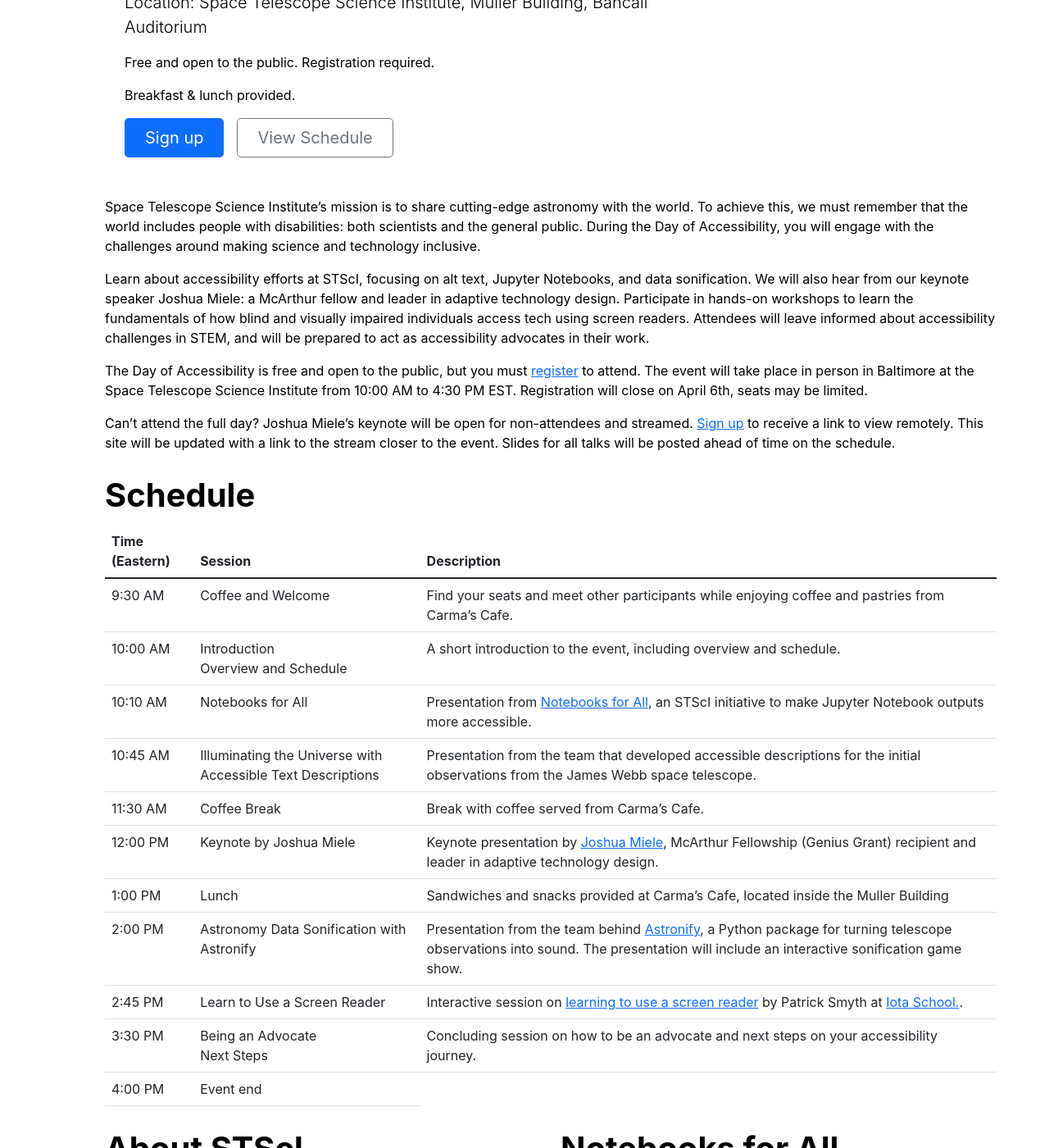
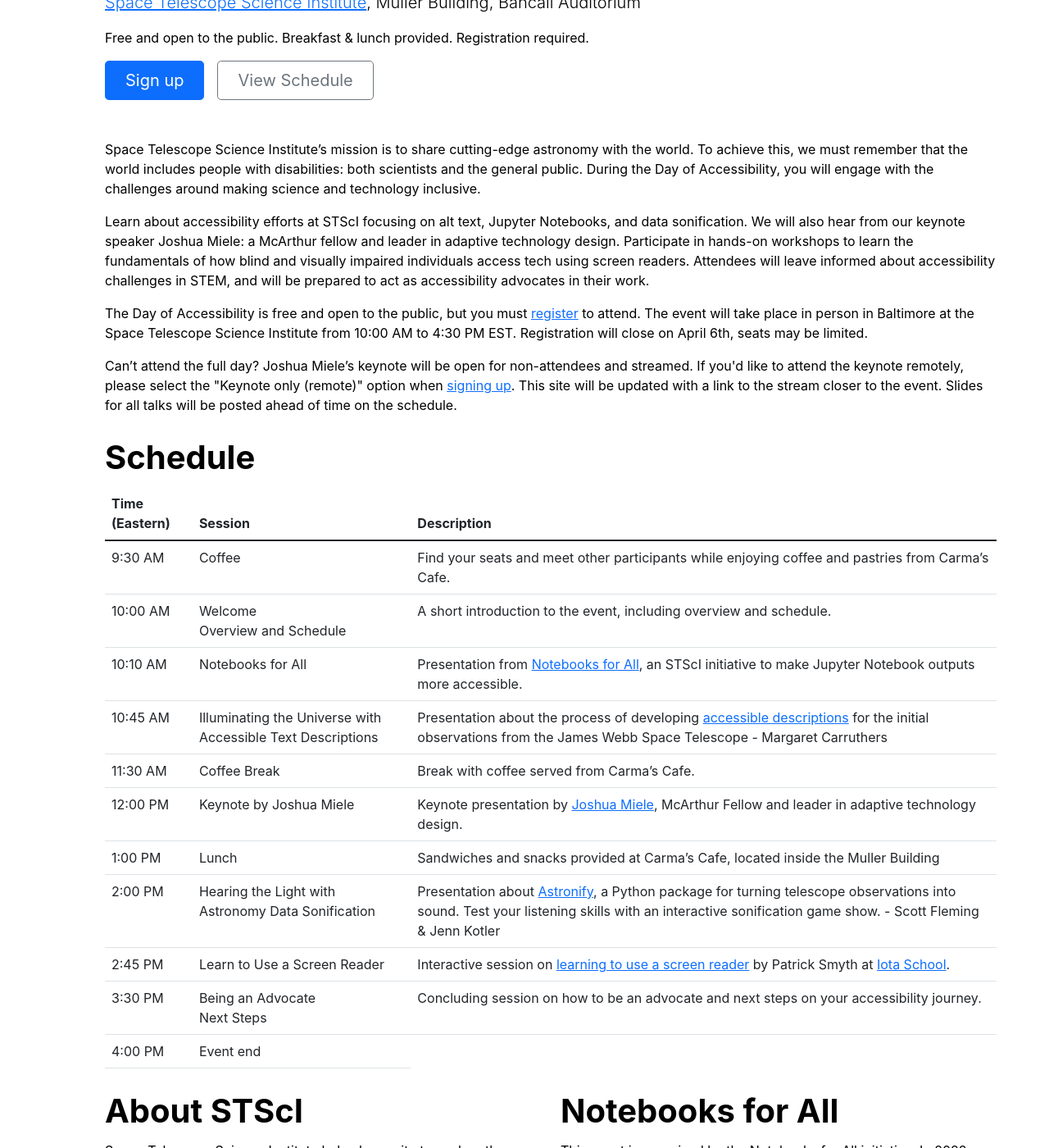
Before and after one commit to Iota-School/nonvisual_data_science_workshops, a Jekyll site: the page built from index.html, in a window 1280 px wide and 1400 px high, scrolled down 262 px. Shown: the whole window at 82% size. Built offline with Jekyll 4.4.1, drawn with Linux system fonts in a browser that asks for light colours; some of the changed text lies outside the part shown.

Commit message:
Edits to index page and footer

```diff
--- a/_includes/footer.html
+++ b/_includes/footer.html
@@ -7,9 +7,6 @@
   <div class="row align-items-center">
     <div class="col">
       <img style="width:inherit" src="assets/images/STlogo.svg" class="d-block mx-lg-auto img-fluid" alt="Space Telescope Science Institute logo" loading="lazy">
-    </div>
-    <div class="col">
-      <img style="width:inherit" src="assets/images/quansight.png" class="d-block mx-lg-auto img-fluid" alt="Quansight partner logo" loading="lazy">
     </div>
     <div class="col">
       <img style="width:inherit" src="assets/images/iota.svg" class="d-block mx-lg-auto img-fluid" alt="Iota partner logo" loading="lazy">
--- a/index.html
+++ b/index.html
@@ -13,7 +13,7 @@
 	<!-- <img style="width: 20rem" src="assets/images/stsci_logo.png" class="d-block mx-lg-auto img-fluid" alt="Space Telescope Science Institute logo" width="700" height="500" loading="lazy"> -->
 
       </div>
-      <div class="col-lg-8">
+      <div style="padding:0" class="col-lg-8">
         <h1 class="display-5 fw-bold lh-1 mb-3">
 	  Day of Accessibility
 	</h1>
@@ -22,18 +22,15 @@
         <p class="lead">
 	  Hosted by Space Telescope Science Institute
 </p>
-        <p class="lead">Date: April 13, 2023</p>
+        <p class="lead">April 13, 2023</p>
         <p class="lead">
-	  Time: 10:00 AM EST - 4:00 PM EST
+	  10:00 AM - 4:00 PM EST
 	  </p>
         <p class="lead">
-	  Location: Space Telescope Science Institute, Muller Building, Bahcall Auditorium
+	  <a href="https://www.google.com/maps/place/Space+Telescope+Science+Institute/@39.3327417,-76.6233669,17z/data=!3m1!4b1!4m6!3m5!1s0x89c8052125fc4f7b:0xcf811ae53d5f8d2b!8m2!3d39.3327417!4d-76.6233669!16s%2Fg%2F1yp1b9fkm" target="_blank">Space Telescope Science Institute</a>, Muller Building, Bahcall Auditorium
 	</p>
 	<p>
-	  Free and open to the public. Registration required.
-	</p>
-	<p>
-	  Breakfast & lunch provided.
+	  Free and open to the public. Breakfast & lunch provided. Registration required.
 	</p>
         <div class="d-grid gap-2 d-md-flex justify-content-md-start">
           <a target="_blank" href="https://docs.google.com/forms/d/e/1FAIpQLScoUY7GAMFjBm7khXkW4SppA3J2nmZ68c4xCjHKB9Km-idBkg/viewform?usp=sf_link"><button type="button" class="btn btn-primary btn-lg px-4 me-md-2">Sign up</button></a>
@@ -49,13 +46,13 @@
     Space Telescope Science Institute’s mission is to share cutting-edge astronomy with the world. To achieve this, we must remember that the world includes people with disabilities: both scientists and the general public. During the Day of Accessibility, you will engage with the challenges around making science and technology inclusive.
   </p>
   <p>
-    Learn about accessibility efforts at STScI, focusing on alt text, Jupyter Notebooks, and data sonification. We will also hear from our keynote speaker Joshua Miele: a McArthur fellow and leader in adaptive technology design. Participate in hands-on workshops to learn the fundamentals of how blind and visually impaired individuals access tech using screen readers. Attendees will leave informed about accessibility challenges in STEM, and will be prepared to act as accessibility advocates in their work.
+    Learn about accessibility efforts at STScI focusing on alt text, Jupyter Notebooks, and data sonification. We will also hear from our keynote speaker Joshua Miele: a McArthur fellow and leader in adaptive technology design. Participate in hands-on workshops to learn the fundamentals of how blind and visually impaired individuals access tech using screen readers. Attendees will leave informed about accessibility challenges in STEM, and will be prepared to act as accessibility advocates in their work.
   </p>
   <p>
     The Day of Accessibility is free and open to the public, but you must <a target="_blank" href=https://docs.google.com/forms/d/e/1FAIpQLScoUY7GAMFjBm7khXkW4SppA3J2nmZ68c4xCjHKB9Km-idBkg/viewform?usp=sf_link">register</a> to attend. The event will take place in person in Baltimore at the Space Telescope Science Institute from 10:00 AM to 4:30 PM EST. Registration will close on April 6th, seats may be limited.
   </p>
   <p>
-    Can’t attend the full day? Joshua Miele’s keynote will be open for non-attendees and streamed. <a href="https://docs.google.com/forms/d/e/1FAIpQLScQ8IaOZpNJYWuySXqsX11F_N5t3XR96Pkjx-jcS1imW2G8Ew/viewform?usp=sf_link">Sign up</a> to receive a link to view remotely. This site will be updated with a link to the stream closer to the event. Slides for all talks will be posted ahead of time on the schedule.
+    Can’t attend the full day? Joshua Miele’s keynote will be open for non-attendees and streamed. If you'd like to attend the keynote remotely, please select the "Keynote only (remote)" option when <a href="https://docs.google.com/forms/d/e/1FAIpQLScoUY7GAMFjBm7khXkW4SppA3J2nmZ68c4xCjHKB9Km-idBkg/viewform" target="_blank">signing up</a>. This site will be updated with a link to the stream closer to the event. Slides for all talks will be posted ahead of time on the schedule.
   </p>
 
 </section>
@@ -77,7 +74,7 @@
     <tr>
       <td>9:30 AM</td>
       <td>
-	    Coffee and Welcome
+	    Coffee
       </td>
       <td>
 	Find your seats and meet other participants while enjoying coffee and pastries from Carma’s Cafe.
@@ -88,7 +85,7 @@
       <td>
 	<ul>
 	  <li>
-	  Introduction
+	  Welcome
 	  </li>
 	  <li>
 	Overview and Schedule
@@ -107,7 +104,7 @@
 	Notebooks for All
       </td>
       <td>
-	Presentation from <a href="https://github.com/Iota-School/notebooks-for-all">Notebooks for All</a>, an STScI initiative to make Jupyter Notebook outputs more accessible.
+	Presentation from <a target="_blank" href="https://github.com/Iota-School/notebooks-for-all">Notebooks for All</a>, an STScI initiative to make Jupyter Notebook outputs more accessible.
       </td>
 
     </tr>
@@ -117,7 +114,7 @@
 	Illuminating the Universe with Accessible Text Descriptions
       </td>
       <td>
-	Presentation from the team that developed accessible descriptions for the initial observations from the James Webb space telescope.
+	Presentation about the process of developing <a target="_blank" href="https://www.npr.org/2022/07/22/1112878868/webb-telescope-alt-text-visually-impaired">accessible descriptions</a> for the initial observations from the James Webb Space Telescope - Margaret Carruthers
       </td>
     </tr>
     <tr>
@@ -131,7 +128,7 @@
       <td>12:00 PM</td>
       <td>Keynote by Joshua Miele</td>
       <td>
-	Keynote presentation by <a target="_blank" href="https://www.macfound.org/fellows/class-of-2021/joshua-miele#searchresults">Joshua Miele</a>, McArthur Fellowship (Genius Grant) recipient and leader in adaptive technology design.
+	Keynote presentation by <a href="https://www.macfound.org/fellows/class-of-2021/joshua-miele#searchresults" target="_blank">Joshua Miele</a>, McArthur Fellow and leader in adaptive technology design.
       </td>
     </tr>
       <td>1:00 PM</td>
@@ -143,10 +140,11 @@
     <tr>
       <td>2:00 PM</td>
       <td>
-	Astronomy Data Sonification with Astronify
+	Hearing the Light with Astronomy Data Sonification
       </td>
       <td>
-	Presentation from the team behind <a href="https://astronify.readthedocs.io/en/latest/">Astronify</a>, a Python package for turning telescope observations into sound. The presentation will include an interactive sonification game show.
+	Presentation about  <a target="_blank" href="https://astronify.readthedocs.io/en/latest/
+">Astronify</a>, a Python package for turning telescope observations into sound. Test your listening skills with an interactive sonification game show. - Scott Fleming & Jenn Kotler
       </td>
     </tr>
 
@@ -154,7 +152,7 @@
       <td>2:45 PM</td>
       <td>Learn to Use a Screen Reader</td>
       <td>
-	Interactive session on <a href="https://iotaschool.com/resource/sequence/u/patrick/s/screen-reader-fundamentals-with-voiceover-on-ios">learning to use a screen reader</a> by Patrick Smyth at <a href="https://iotaschool.com/">Iota School.</a>.
+	Interactive session on <a target="_blank" href="https://iotaschool.com/resource/sequence/u/patrick/s/screen-reader-fundamentals-with-voiceover-on-ios">learning to use a screen reader</a> by Patrick Smyth at <a target="_blank" href="https://iotaschool.com/">Iota School</a>.
       </td>
     </tr>
     <tr>
```
